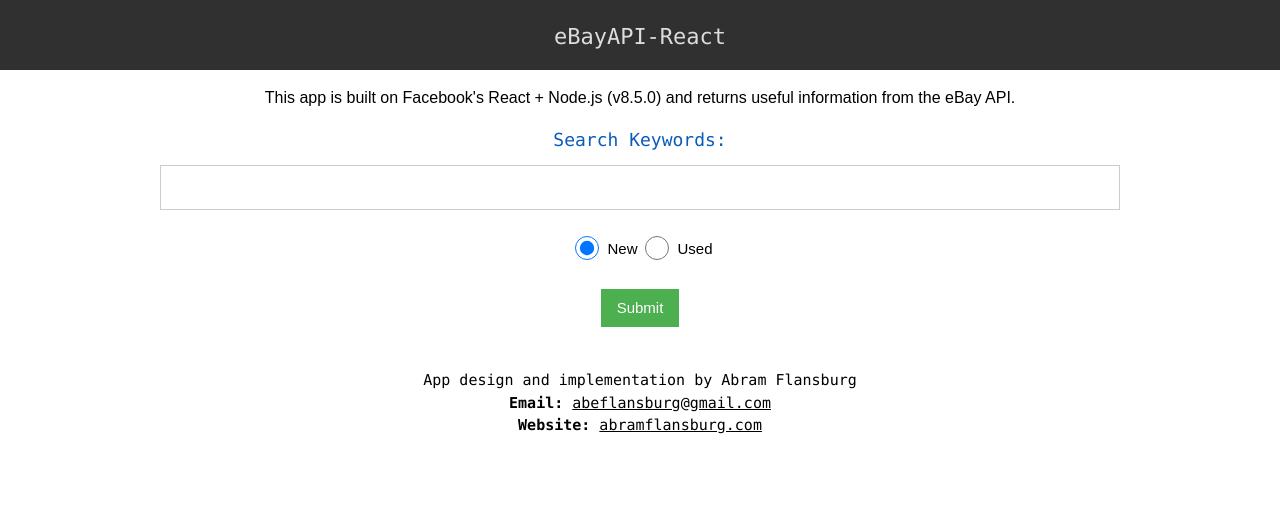
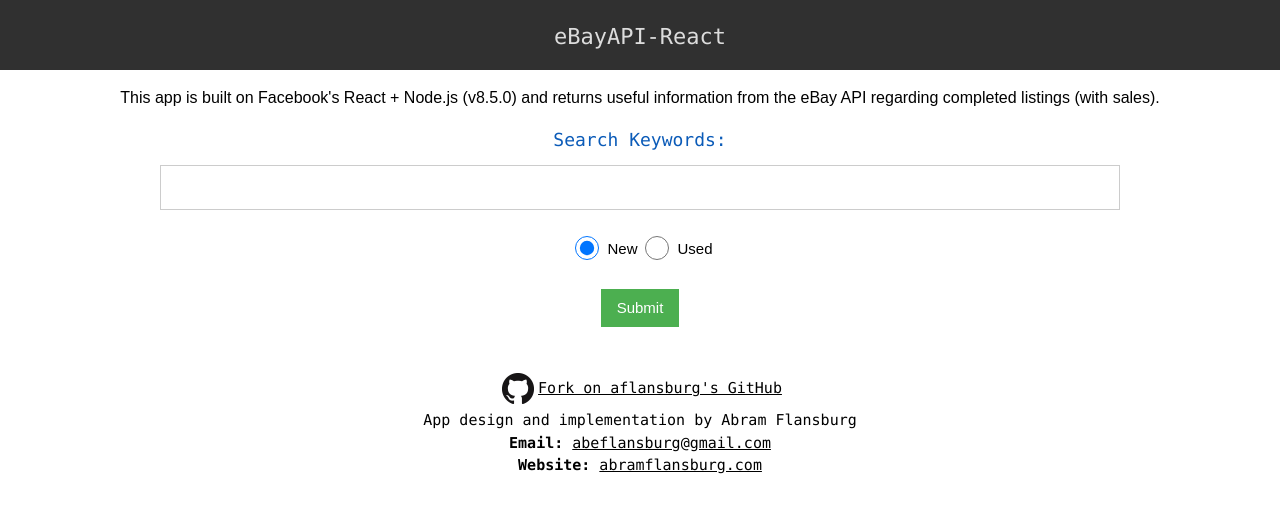
Before and after one commit to aflansburg/ebay-react, a React (Create React App) app: page / in a window 1280 px wide. Shown: the top 512 px of the page. Built offline with nearby package versions, Linux system fonts and the light colour scheme.

Commit message:
updates to index.html

```diff
--- a/public/index.html
+++ b/public/index.html
@@ -42,7 +42,8 @@
     -->
   </body>
 <footer>
-    App design and implementation by Abram Flansburg<br>
+    <img src="github.png"><a href="https://github.com/aflansburg/ebay-react">Fork on aflansburg's GitHub</a>
+    <br>App design and implementation by Abram Flansburg<br>
     <b>Email: </b><a href="mailto:abeflansburg@gmail.com">abeflansburg@gmail.com</a><br>
     <b>Website: </b><a href="http://abramflansburg.com">abramflansburg.com</a>
 </footer>
--- a/src/App.js
+++ b/src/App.js
@@ -12,7 +12,7 @@
           <p className="App-h2">eBayAPI-React</p>
         </div>
         <p className="App-intro">
-          This app is built on Facebook's React + Node.js (v8.5.0) and returns useful information from the eBay API.
+          This app is built on Facebook's React + Node.js (v8.5.0) and returns useful information from the eBay API regarding completed listings (with sales).
         </p>
       </div>
     );
--- a/src/index.css
+++ b/src/index.css
@@ -13,3 +13,7 @@
     padding: 1rem;
     text-align: center;
 }
+
+footer img {
+    padding: 4px;
+}
```
Also changed, not shown: public/github.png (added).
